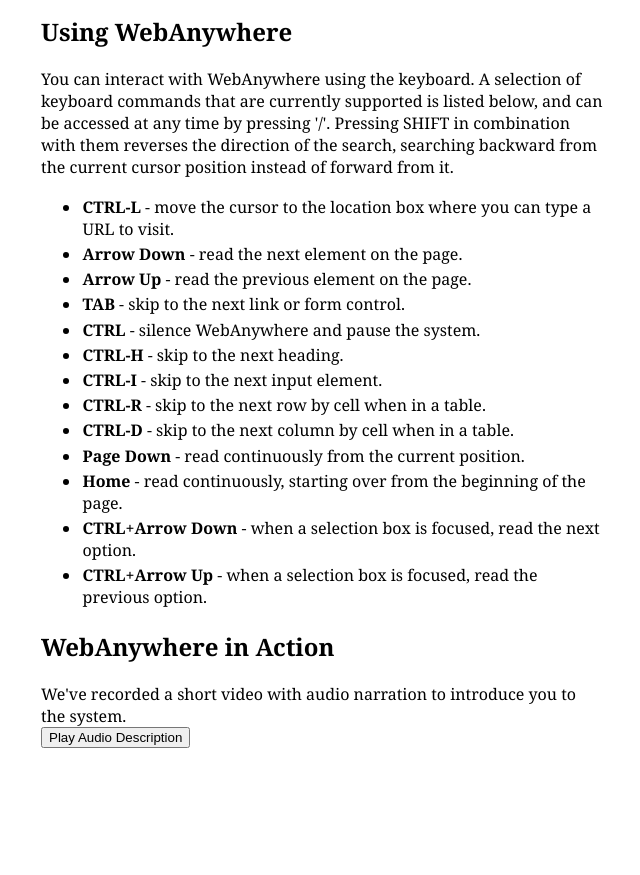
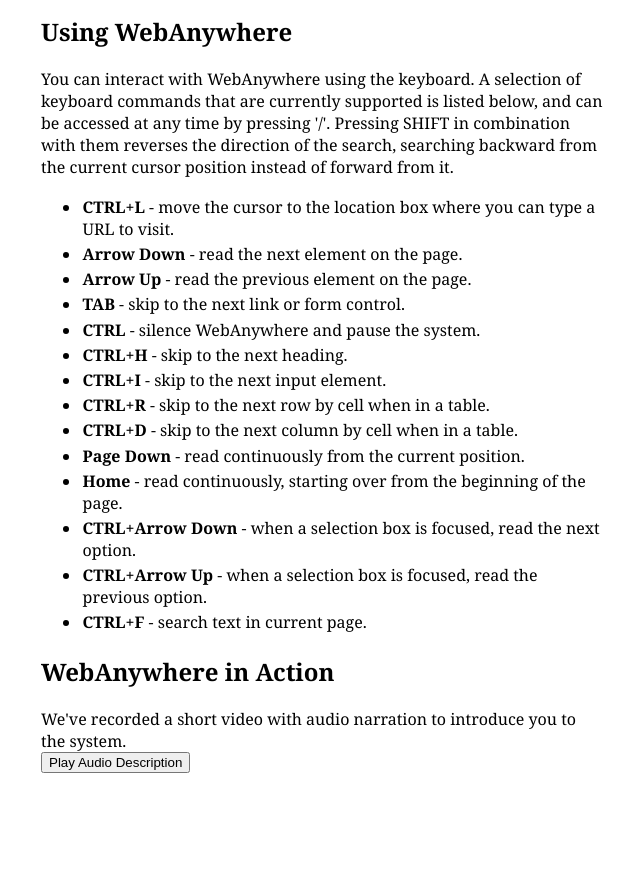
Before and after one commit to CMUBigLab/webanywhere, a PHP site: page /wa/content.php?debug=1 in a window 1280 px wide. Shown: the part 600-1475 px from the top of the page, without its empty margins (353-993 px from the left). Run offline with PHP 8.4, Linux system fonts and the light colour scheme.

Commit message:
add CTRL+F and correct CTRL+/

```diff
--- a/content.php
+++ b/content.php
@@ -50,7 +50,7 @@ into your browser.
 <h2>Using WebAnywhere</h2>
 <div class="dotbox">
 <p>
-You can interact with WebAnywhere using the keyboard.  A selection of keyboard commands that are currently supported is listed below, and can be accessed at any time by pressing '<span class='hidden'>forward </span>/'.
+You can interact with WebAnywhere using the keyboard.  A selection of keyboard commands that are currently supported is listed below, and can be accessed at any time by pressing '<span class='hidden'>CTRL forward </span>/'.
 Pressing SHIFT in combination with them reverses the direction of the search, searching backward from the current cursor position instead of forward from it.<br>
 </p>
 
@@ -58,19 +58,20 @@ Pressing SHIFT in combination with them reverses the direction of the search, se
 <input type="hidden" name="dumb"/>
 <?php } ?>
 <ul>
-<li><b>CTRL-L</b> - move the cursor to the location box where you can type a URL to visit.</li>
+<li><b>CTRL+L</b> - move the cursor to the location box where you can type a URL to visit.</li>
 <li><b>Arrow Down</b> - read the next element on the page.</li>
 <li><b>Arrow Up</b> - read the previous element on the page.</li>
 <li><b>TAB</b> - skip to the next link or form control.</li>
 <li><b>CTRL</b> - silence WebAnywhere and pause the system.</li>
-<li><b>CTRL-H</b> - skip to the next heading.</li>
-<li><b>CTRL-I</b> - skip to the next input element.</li>
-<li><b>CTRL-R</b> - skip to the next row by cell when in a table.</li>
-<li><b>CTRL-D</b> - skip to the next column by cell when in a table.</li>
+<li><b>CTRL+H</b> - skip to the next heading.</li>
+<li><b>CTRL+I</b> - skip to the next input element.</li>
+<li><b>CTRL+R</b> - skip to the next row by cell when in a table.</li>
+<li><b>CTRL+D</b> - skip to the next column by cell when in a table.</li>
 <li><b>Page Down</b> - read continuously from the current position.</li>
 <li><b>Home</b> - read continuously, starting over from the beginning of the page.</li>
 <li><b>CTRL+Arrow Down</b> - when a selection box is focused, read the next option.</li>
 <li><b>CTRL+Arrow Up</b> - when a selection box is focused, read the previous option.</li>
+<li><b>CTRL+F</b> - search text in current page.</li>
 </ul>
 </div>
 
```
